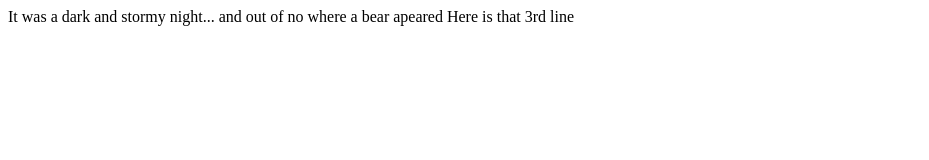
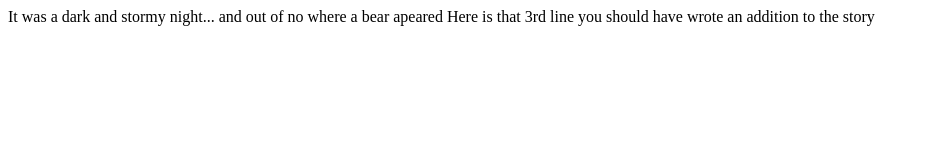
Before and after one commit to ttaylor993/fireside-story, a plain HTML site: page index.html in a window 1280 px wide. Shown: the whole page, without its empty margins (0-929 px from the left). Drawn offline with Linux system fonts and the light colour scheme.

Commit message:
'fourth'

```diff
--- a/index.html
+++ b/index.html
@@ -3,6 +3,7 @@
     <p>It was a dark and stormy night...
         and out of no where a bear apeared
         Here is that 3rd line
+        you should have wrote an addition to the story
     </p>
 </body>
 </html>
```
